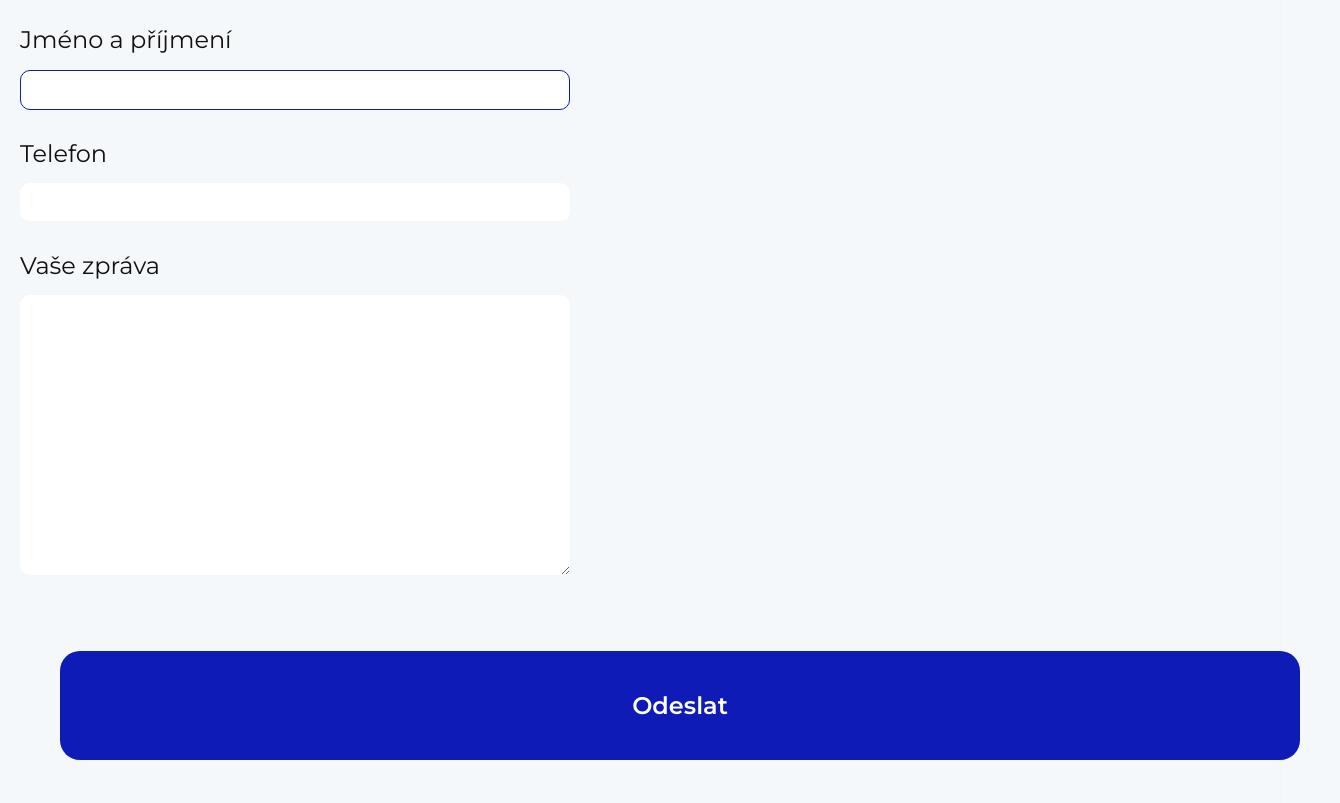
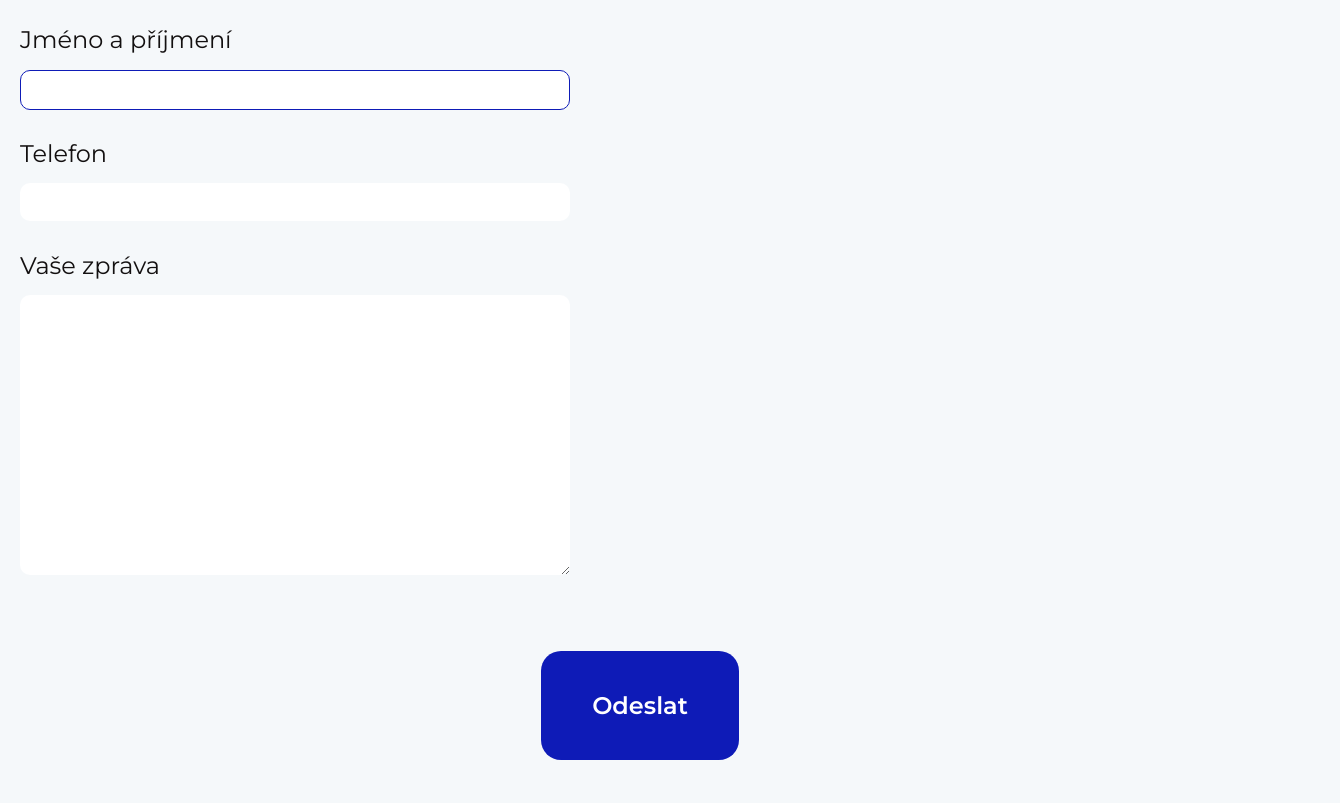
Before and after one commit to janaslaba/zaverecny_projekt_koderka, an Eleventy site: page kontakt-securu.html in a window 1280 px wide. Shown: the part 346-1149 px from the top of the page, 1340 px wide, since content can reach past the window. Built offline with nearby package versions, Linux system fonts and the light colour scheme; Eleventy itself is replaced by a stand-in of ours; files that its build step writes are made by us from their sources.

Commit message:
Uprava tlačitka submit securu

```diff
--- a/kontakt-securu.html
+++ b/kontakt-securu.html
@@ -31,9 +31,11 @@ eleventyNavigation:
                 <textarea class="formfield__input" name="zprava" id="zprava" cols="50" rows="10"></textarea>
             </div>
 
-            <button class="button button--centered" type="submit">
+            <div class="button--centered">
+                <button class="button" type="submit">
                     <p class="button__title">Odeslat</p>
-            </button>
+                </button>
+            </div>
 
         </form>
 
```
